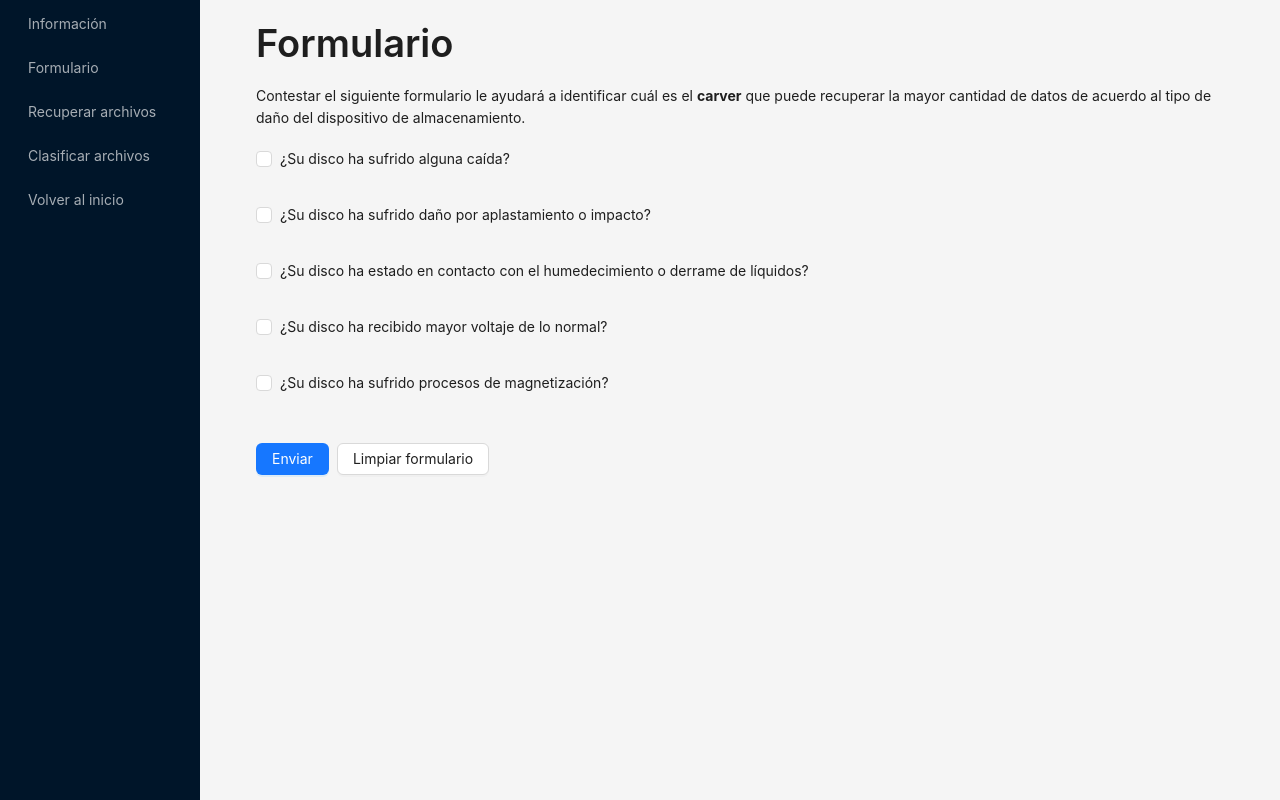
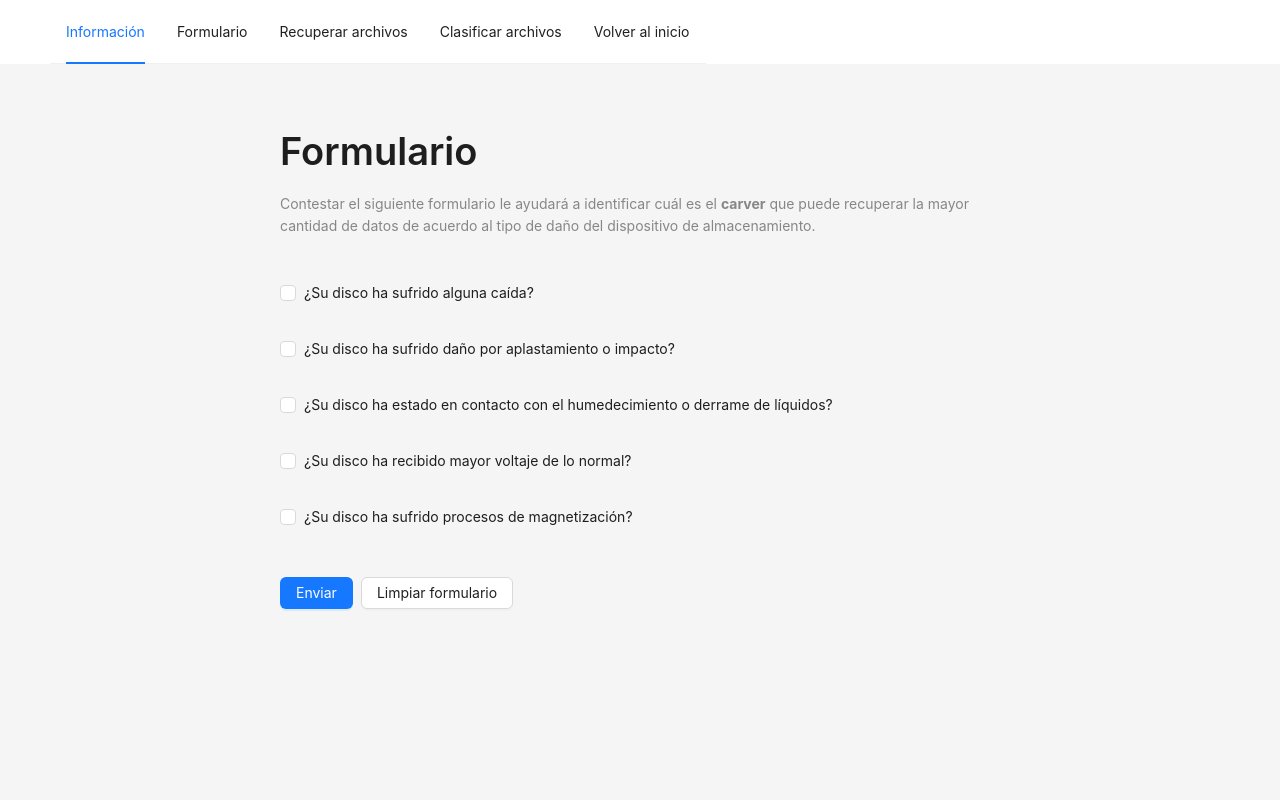
Before and after one commit to mgyugcha/carver-suite, a Next.js app: page /1/form in a window 1280 px wide. Built offline with nearby package versions, Linux system fonts and the light colour scheme; what bayes-server would draw is missing.

Commit message:
feat: mejoras en formulario de bayes

```diff
--- a/src/components/layouts/Proyecto.tsx
+++ b/src/components/layouts/Proyecto.tsx
@@ -8,19 +8,15 @@ const ProyectoLayout: AppLayout = (page) => {
 
   return (
     <Layout style={{ minHeight: '100vh' }}>
-      <Layout.Sider
-      // collapsed={collapsed}
-      // onCollapse={(value) => setCollapsed(value)}
-      >
+      <Layout.Header className="flex items-center !bg-white sticky top-0 z-50">
         <div className="demo-logo-vertical" />
         <Menu
-          theme="dark"
-          defaultSelectedKeys={['1']}
-          mode="inline"
+          mode="horizontal"
+          defaultSelectedKeys={['informacion']}
           items={[
             {
               key: 'informacion',
-              label: 'Información',
+              label: <Link href={'/' + router.query.id}>Información</Link>,
             },
             {
               key: 'formulario',
@@ -42,9 +38,11 @@ const ProyectoLayout: AppLayout = (page) => {
             },
           ]}
         />
-      </Layout.Sider>
+      </Layout.Header>
 
-      <Layout className="px-14 py-5">{page}</Layout>
+      <Layout>
+        <div className="w-[720px] mx-auto py-16">{page}</div>
+      </Layout>
     </Layout>
   )
 }
--- a/src/pages/[id]/form.tsx
+++ b/src/pages/[id]/form.tsx
@@ -54,7 +54,6 @@ const FormularioPage: NextPageWithLayout = () => {
     let valorscalpel = 0
 
     if (seleccionado && seleccionado1) {
-      console.log(Pesos.inferir2(seleccionado, seleccionado1))
       valorfores = parseFloat(
         (Pesos.inferir2(seleccionado, seleccionado1).valorF * 100).toFixed(2)
       )
@@ -62,7 +61,6 @@ const FormularioPage: NextPageWithLayout = () => {
         (Pesos.inferir2(seleccionado, seleccionado1).valorS * 100).toFixed(2)
       )
     } else if (seleccionado && seleccionado2) {
-      console.log(Pesos.inferir2(seleccionado, seleccionado2))
       valorfores = parseFloat(
         (Pesos.inferir2(seleccionado, seleccionado2).valorF * 100).toFixed(2)
       )
@@ -70,7 +68,6 @@ const FormularioPage: NextPageWithLayout = () => {
         (Pesos.inferir2(seleccionado, seleccionado2).valorS * 100).toFixed(2)
       )
     } else if (seleccionado && seleccionado3) {
-      console.log(Pesos.inferir2(seleccionado, seleccionado3))
       valorfores = parseFloat(
         (Pesos.inferir2(seleccionado, seleccionado3).valorF * 100).toFixed(2)
       )
@@ -78,7 +75,6 @@ const FormularioPage: NextPageWithLayout = () => {
         (Pesos.inferir2(seleccionado, seleccionado3).valorS * 100).toFixed(2)
       )
     } else if (seleccionado && seleccionado4) {
-      console.log(Pesos.inferir2(seleccionado, seleccionado4))
       valorfores = parseFloat(
         (Pesos.inferir2(seleccionado, seleccionado4).valorF * 100).toFixed(2)
       )
@@ -86,7 +82,6 @@ const FormularioPage: NextPageWithLayout = () => {
         (Pesos.inferir2(seleccionado, seleccionado4).valorS * 100).toFixed(2)
       )
     } else if (seleccionado1 && seleccionado2) {
-      console.log(Pesos.inferir2(seleccionado1, seleccionado2))
       valorfores = parseFloat(
         (Pesos.inferir2(seleccionado1, seleccionado2).valorF * 100).toFixed(2)
       )
@@ -94,17 +89,13 @@ const FormularioPage: NextPageWithLayout = () => {
         (Pesos.inferir2(seleccionado1, seleccionado2).valorS * 100).toFixed(2)
       )
     } else if (seleccionado1 && seleccionado3) {
-      console.log(Pesos.inferir2(seleccionado1, seleccionado3))
       valorfores = parseFloat(
         (Pesos.inferir2(seleccionado1, seleccionado3).valorF * 100).toFixed(2)
       )
       valorscalpel = parseFloat(
         (Pesos.inferir2(seleccionado1, seleccionado3).valorS * 100).toFixed(2)
       )
-    } else if (seleccionado1 && seleccionado4) {
-      console.log(Pesos.inferir2(seleccionado1, seleccionado4))
     } else if (seleccionado2 && seleccionado3) {
-      console.log(Pesos.inferir2(seleccionado2, seleccionado3))
       valorfores = parseFloat(
         (Pesos.inferir2(seleccionado2, seleccionado3).valorF * 100).toFixed(2)
       )
@@ -112,7 +103,6 @@ const FormularioPage: NextPageWithLayout = () => {
         (Pesos.inferir2(seleccionado2, seleccionado3).valorS * 100).toFixed(2)
       )
     } else if (seleccionado2 && seleccionado4) {
-      console.log(Pesos.inferir2(seleccionado2, seleccionado4))
       valorfores = parseFloat(
         (Pesos.inferir2(seleccionado2, seleccionado4).valorF * 100).toFixed(2)
       )
@@ -120,7 +110,6 @@ const FormularioPage: NextPageWithLayout = () => {
         (Pesos.inferir2(seleccionado2, seleccionado4).valorS * 100).toFixed(2)
       )
     } else if (seleccionado3 && seleccionado4) {
-      console.log(Pesos.inferir2(seleccionado3, seleccionado4))
       valorfores = parseFloat(
         (Pesos.inferir2(seleccionado3, seleccionado4).valorF * 100).toFixed(2)
       )
@@ -128,7 +117,6 @@ const FormularioPage: NextPageWithLayout = () => {
         (Pesos.inferir2(seleccionado3, seleccionado4).valorS * 100).toFixed(2)
       )
     } else if (seleccionado && seleccionado1 && seleccionado2) {
-      console.log(Pesos.inferir3(seleccionado, seleccionado1, seleccionado2))
       valorfores = parseFloat(
         (
           Pesos.inferir3(seleccionado, seleccionado1, seleccionado2).valorF *
@@ -142,7 +130,6 @@ const FormularioPage: NextPageWithLayout = () => {
         ).toFixed(2)
       )
     } else if (seleccionado && seleccionado1 && seleccionado3) {
-      console.log(Pesos.inferir3(seleccionado, seleccionado1, seleccionado3))
       valorfores = parseFloat(
         (
           Pesos.inferir3(seleccionado, seleccionado1, seleccionado3).valorF *
@@ -156,7 +143,6 @@ const FormularioPage: NextPageWithLayout = () => {
         ).toFixed(2)
       )
     } else if (seleccionado && seleccionado1 && seleccionado4) {
-      console.log(Pesos.inferir3(seleccionado, seleccionado1, seleccionado4))
       valorfores = parseFloat(
         (
           Pesos.inferir3(seleccionado, seleccionado1, seleccionado4).valorF *
@@ -170,7 +156,6 @@ const FormularioPage: NextPageWithLayout = () => {
         ).toFixed(2)
       )
     } else if (seleccionado1 && seleccionado2 && seleccionado3) {
-      console.log(Pesos.inferir3(seleccionado1, seleccionado2, seleccionado3))
       valorfores = parseFloat(
         (
           Pesos.inferir3(seleccionado1, seleccionado2, seleccionado3).valorF *
@@ -184,7 +169,6 @@ const FormularioPage: NextPageWithLayout = () => {
         ).toFixed(2)
       )
     } else if (seleccionado1 && seleccionado2 && seleccionado4) {
-      console.log(Pesos.inferir3(seleccionado1, seleccionado2, seleccionado4))
       valorfores = parseFloat(
         (
           Pesos.inferir3(seleccionado1, seleccionado2, seleccionado4).valorF *
@@ -198,7 +182,6 @@ const FormularioPage: NextPageWithLayout = () => {
         ).toFixed(2)
       )
     } else if (seleccionado2 && seleccionado3 && seleccionado4) {
-      console.log(Pesos.inferir3(seleccionado2, seleccionado3, seleccionado4))
       valorfores = parseFloat(
         (
           Pesos.inferir3(seleccionado2, seleccionado3, seleccionado4).valorF *
@@ -217,14 +200,6 @@ const FormularioPage: NextPageWithLayout = () => {
       seleccionado2 &&
       seleccionado3
     ) {
-      console.log(
-        Pesos.inferir4(
-          seleccionado,
-          seleccionado1,
-          seleccionado2,
-          seleccionado3
-        )
-      )
       valorfores = parseFloat(
         (
           Pesos.inferir4(
@@ -251,14 +226,6 @@ const FormularioPage: NextPageWithLayout = () => {
       seleccionado2 &&
       seleccionado4
     ) {
-      console.log(
-        Pesos.inferir4(
-          seleccionado,
-          seleccionado1,
-          seleccionado2,
-          seleccionado4
-        )
-      )
       valorfores = parseFloat(
         (
           Pesos.inferir4(
@@ -285,14 +252,6 @@ const FormularioPage: NextPageWithLayout = () => {
       seleccionado3 &&
       seleccionado4
     ) {
-      console.log(
-        Pesos.inferir4(
-          seleccionado1,
-          seleccionado2,
-          seleccionado3,
-          seleccionado4
-        )
-      )
       valorfores = parseFloat(
         (
           Pesos.inferir4(
@@ -320,15 +279,6 @@ const FormularioPage: NextPageWithLayout = () => {
       seleccionado3 &&
       seleccionado4
     ) {
-      console.log(
-        Pesos.inferir5(
-          seleccionado,
-          seleccionado1,
-          seleccionado2,
-          seleccionado3,
-          seleccionado4
-        )
-      )
       valorfores = parseFloat(
         (
           Pesos.inferir5(
@@ -352,7 +302,6 @@ const FormularioPage: NextPageWithLayout = () => {
         ).toFixed(2)
       )
     } else if (seleccionado) {
-      console.log(Pesos.inferir(seleccionado))
       valorfores = parseFloat(
         (Pesos.inferir(seleccionado).valorF * 100).toFixed(2)
       )
@@ -360,7 +309,6 @@ const FormularioPage: NextPageWithLayout = () => {
         (Pesos.inferir(seleccionado).valorS * 100).toFixed(2)
       )
     } else if (seleccionado1) {
-      console.log(Pesos.inferir(seleccionado1))
       valorfores = parseFloat(
         (Pesos.inferir(seleccionado1).valorF * 100).toFixed(2)
       )
@@ -368,7 +316,6 @@ const FormularioPage: NextPageWithLayout = () => {
         (Pesos.inferir(seleccionado1).valorS * 100).toFixed(2)
       )
     } else if (seleccionado2) {
-      console.log(Pesos.inferir(seleccionado2))
       valorfores = parseFloat(
         (Pesos.inferir(seleccionado2).valorF * 100).toFixed(2)
       )
@@ -376,7 +323,6 @@ const FormularioPage: NextPageWithLayout = () => {
         (Pesos.inferir(seleccionado2).valorS * 100).toFixed(2)
       )
     } else if (seleccionado3) {
-      console.log(Pesos.inferir(seleccionado3))
       valorfores = parseFloat(
         (Pesos.inferir(seleccionado3).valorF * 100).toFixed(2)
       )
@@ -384,7 +330,6 @@ const FormularioPage: NextPageWithLayout = () => {
         (Pesos.inferir(seleccionado3).valorS * 100).toFixed(2)
       )
     } else if (seleccionado4) {
-      console.log(Pesos.inferir(seleccionado4))
       valorfores = parseFloat(
         (Pesos.inferir(seleccionado4).valorF * 100).toFixed(2)
       )
@@ -399,7 +344,7 @@ const FormularioPage: NextPageWithLayout = () => {
   return (
     <div>
       <Typography.Title>Formulario</Typography.Title>
-      <Typography.Paragraph>
+      <Typography.Paragraph type="secondary" className="!mb-10">
         Contestar el siguiente formulario le ayudará a identificar cuál es el{' '}
         <b>carver</b> que puede recuperar la mayor cantidad de datos de acuerdo
         al tipo de daño del dispositivo de almacenamiento.
--- a/src/pages/[id]/index.tsx
+++ b/src/pages/[id]/index.tsx
@@ -59,7 +59,7 @@ const ProyectoPage: NextPageWithLayout = () => {
   return (
     <>
       <Typography.Title>Proyecto #{router.query.id}</Typography.Title>
-      <Typography.Paragraph type="secondary">
+      <Typography.Paragraph type="secondary" className="!mb-10">
         Ingrese el título del proyecto, los datos de ingreso y cuando el proceso
         de clasificación de datos haya terminado puede llenar los datos de
         entrega. Esta información servirá para generar un <b>informe</b> al
@@ -69,15 +69,15 @@ const ProyectoPage: NextPageWithLayout = () => {
       <Form
         form={form}
         layout="horizontal"
-        labelCol={{ span: 6 }}
-        wrapperCol={{ span: 6 }}
+        labelCol={{ span: 8 }}
+        wrapperCol={{ span: 16 }}
         onFinish={onSubmit}
       >
         <Form.Item label="Título" rules={[$rules.required()]} name="titulo">
           <Input placeholder="Ingrese el título del proyecto" />
         </Form.Item>
 
-        <Typography.Title level={4}>Datos de ingreso</Typography.Title>
+        <Typography.Title level={2}>Datos de ingreso</Typography.Title>
 
         <Form.Item label="Nombre del propietario" name="propietario">
           <Input placeholder="Ingrese el nombre del propietario" />
@@ -104,7 +104,7 @@ const ProyectoPage: NextPageWithLayout = () => {
           />
         </Form.Item>
 
-        <Typography.Title level={4}>Datos de entrega</Typography.Title>
+        <Typography.Title level={2}>Datos de entrega</Typography.Title>
 
         <Form.Item label="Nombre del especialista" name="especialista">
           <Input placeholder="Especialista que atendió el requerimiento" />
@@ -128,7 +128,7 @@ const ProyectoPage: NextPageWithLayout = () => {
           />
         </Form.Item>
 
-        <Form.Item wrapperCol={{ offset: 6, span: 8 }}>
+        <Form.Item wrapperCol={{ offset: 8, span: 16 }}>
           <Space>
             <Button type="primary" htmlType="submit" loading={isLoading}>
               Guardar
--- a/src/pages/_app.tsx
+++ b/src/pages/_app.tsx
@@ -1,9 +1,10 @@
+import Head from 'next/head'
 import '@/styles/globals.css'
 import esEs from 'antd/locale/es_ES'
+import type { NextPage } from 'next'
 import type { AppProps } from 'next/app'
 import { ConfigProvider, Layout, App } from 'antd'
 import { StyleProvider } from '@ant-design/cssinjs'
-import type { NextPage } from 'next'
 import type { ReactElement, ReactNode } from 'react'
 
 export type AppLayout = (page: ReactElement) => ReactNode
@@ -21,12 +22,16 @@ export default function _App({ Component, pageProps }: AppPropsWithLayout) {
   const getLayout =
     Component.getLayout ??
     ((page) => (
-      <Layout>
+      <Layout style={{ minHeight: '100vh' }}>
         <Layout.Content className="p-14">{page}</Layout.Content>
       </Layout>
     ))
 
   return (
+    <div>
+      <Head>
+        <meta name="viewport" content="width=device-width, initial-scale=1.0" />
+      </Head>
       <ConfigProvider locale={esEs}>
         <App>
           <StyleProvider hashPriority="high">
@@ -34,5 +39,6 @@ export default function _App({ Component, pageProps }: AppPropsWithLayout) {
           </StyleProvider>
         </App>
       </ConfigProvider>
+    </div>
   )
 }
```
Lines whose indentation alone changed are shown as unchanged.
